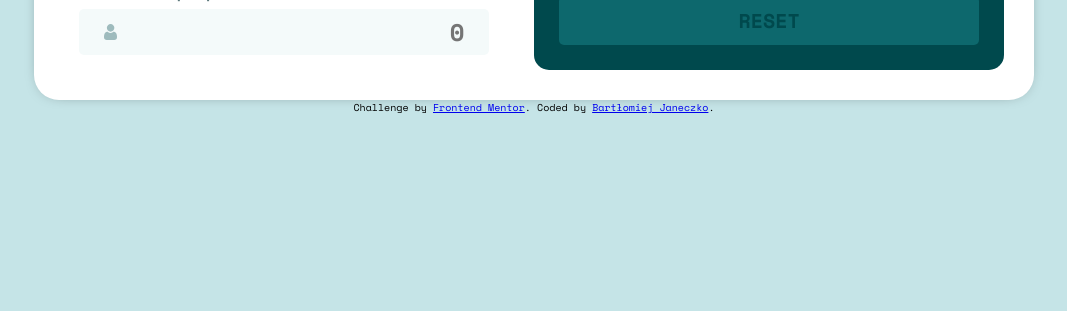
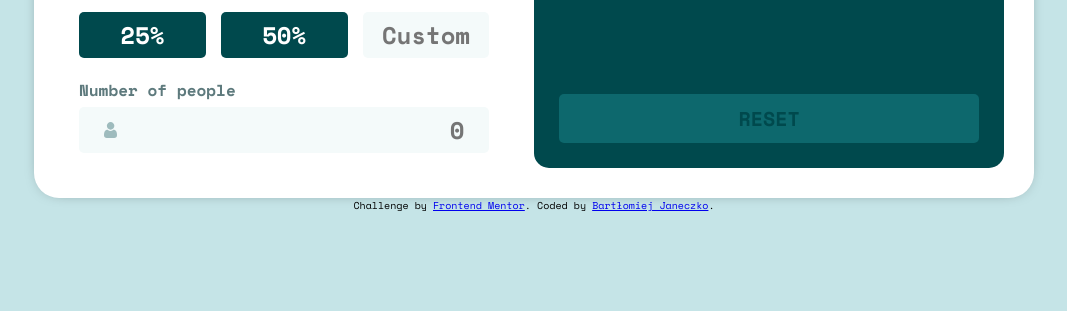
Before and after one commit to bjaneczko/App_tip-calculator, a plain HTML site: page index.html in a window 1280 px wide. Shown: the part 489-800 px from the top of the page, without its empty margins (106-1173 px from the left). Drawn offline with nearby package versions, Linux system fonts and the light colour scheme.

Commit message:
CSS changes

```diff
--- a/Sass/_calculator.scss
+++ b/Sass/_calculator.scss
@@ -1,8 +1,10 @@
 .container {
   width: 100%;
+  height: 100vh;
   display: flex;
   flex-direction: column;
   align-items: center;
+  justify-content: center;
 }
 
 .logo {
```
Also changed, not shown: css/main.css, dist/css/main.min.css, 2 other files.
